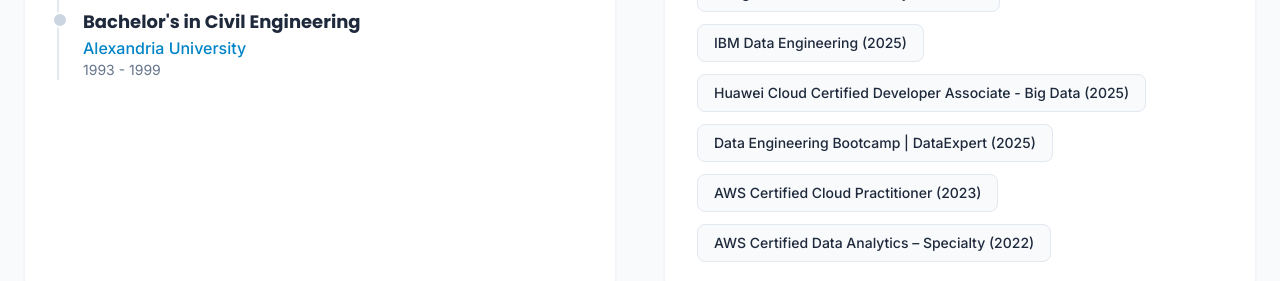
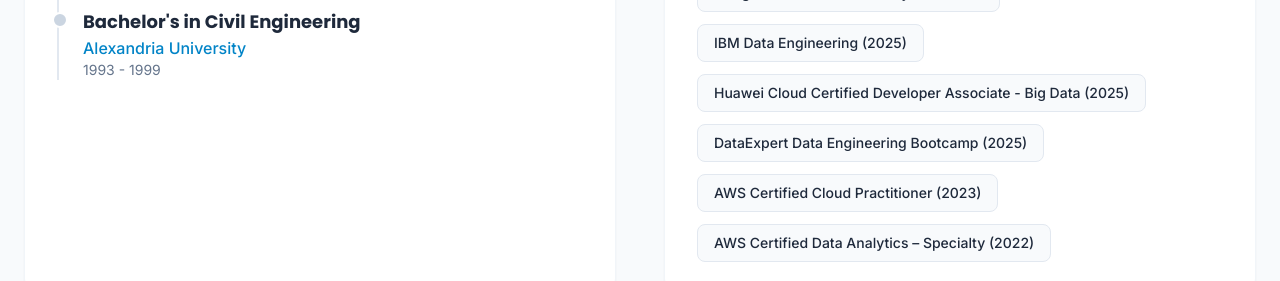
Before and after one commit to aymanibrahim/portfolio, a React (Vite) app: page / in a window 1280 px wide. Shown: the part 6260-6541 px from the top of the page. Built offline with nearby package versions, Linux system fonts and the light colour scheme.

Commit message:
Fix DataExpert certification

```diff
--- a/components/Education.tsx
+++ b/components/Education.tsx
@@ -50,7 +50,7 @@
                    "Google Advanced Data Analytics (2025)",
                    "IBM Data Engineering (2025)",
                    "Huawei Cloud Certified Developer Associate - Big Data (2025)",
-                   "Data Engineering Bootcamp | DataExpert (2025)",
+                   "DataExpert Data Engineering Bootcamp (2025)",
                    "AWS Certified Cloud Practitioner (2023)",
                    "AWS Certified Data Analytics – Specialty (2022)"
                  ].map((cert, idx) => (
```
